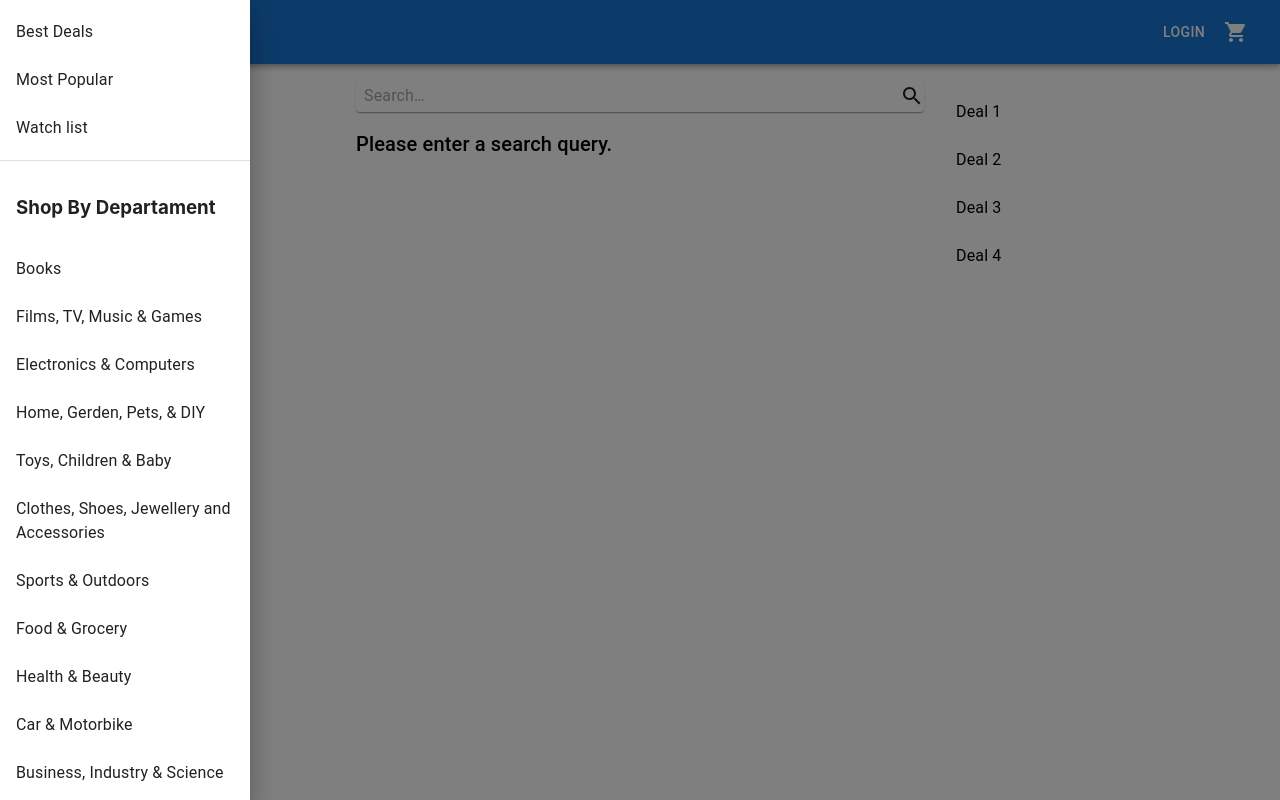
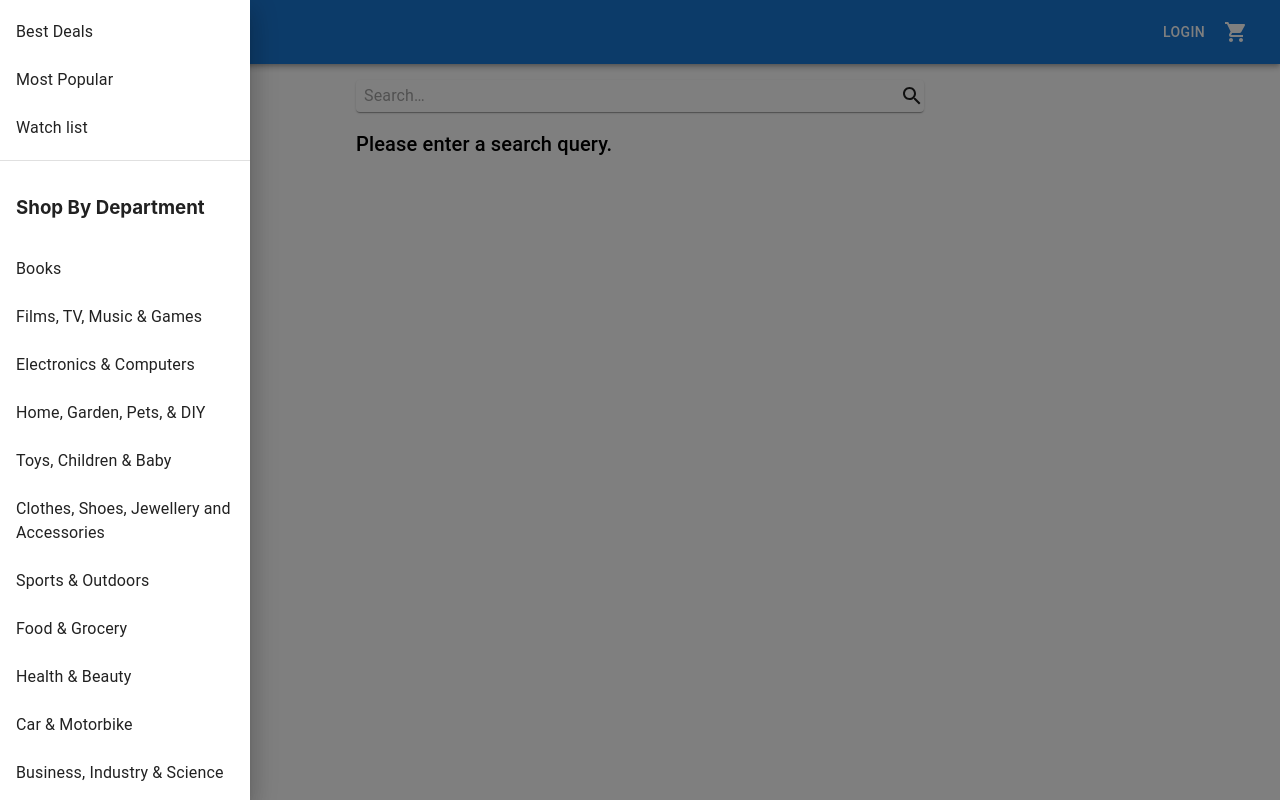
Before and after one commit to anikeee/BargainBuddy, a React (Create React App) app in the folder bargain-buddy/: page / in a window 1280 px wide. Both pictures are taken after a click on the button 36 px from the left and 32 px from the top of the page. Built offline with nearby package versions, Linux system fonts and the light colour scheme.

Commit message:
worked on mainContent

```diff
--- a/bargain-buddy/src/App.js
+++ b/bargain-buddy/src/App.js
@@ -2,7 +2,7 @@ import React, { useState } from 'react';
 import { Container, Grid } from '@mui/material';
 import Navbar from './components/Navbar';
 import SearchBar from './components/SearchBar';
-import TodayDeals from './components/TodayDeals';
+// import TodayDeals from './components/TodayDeals';
 import MainContent from './components/MainContent';
 
 function App() {
@@ -24,9 +24,7 @@ function App() {
                         <SearchBar onSearch={handleSearch} />
                         <MainContent searchQuery={searchQuery} />
                     </Grid>
-                    <Grid item xs={12} sm={3}>
-                        <TodayDeals />
-                    </Grid>
+
                 </Grid>
             </Container>
         </>
--- a/bargain-buddy/src/components/MainContent.js
+++ b/bargain-buddy/src/components/MainContent.js
@@ -95,27 +95,44 @@ const MainContent = ({ searchQuery }) => {
                 <Grid container spacing={2}>
                     {currentProducts.map((product, index) => (
                         <Grid item xs={12} sm={6} md={4} key={index}>
-                            <Card>
+                            <Card
+                                sx={{
+                                    height: "100%",
+                                    display: "flex",
+                                    flexDirection: "column",
+                                }}
+                            >
                                 <CardMedia
                                     component="img"
                                     height="140"
                                     image={product.img}
                                     alt={product.title}
                                 />
-                                <CardContent>
+                                <CardContent sx={{ flexGrow: 1 }}>
                                     <IconButton
                                         edge="end"
                                         color="inherit"
                                         onClick={() => toggleLovedItem(product)}
                                     >
-                                        <FavoriteIcon
-                                            sx={{ color: isLoved(product) ? "red" : "inherit" }}
-                                        />
+                                        <FavoriteIcon sx={{ color: isLoved(product) ? "red" : "inherit" }} />
                                     </IconButton>
-                                    <Typography gutterBottom variant="h5" component="div">
+                                    <Typography gutterBottom variant="h5" component="div" sx={{ color: "#007BFF" }}>
                                         {product.shop}
                                     </Typography>
-                                    <Typography gutterBottom variant="h6" component="div">
+                                    <Typography
+                                        gutterBottom
+                                        variant="h6"
+                                        component="div"
+                                        sx={{
+                                            display: "-webkit-box",
+                                            WebkitLineClamp: 2,
+                                            WebkitBoxOrient: "vertical",
+                                            overflow: "hidden",
+                                            textOverflow: "ellipsis",
+                                            cursor: "default",
+                                        }}
+                                        title={product.title}
+                                    >
                                         {product.title}
                                     </Typography>
                                     <Typography variant="body2" color="text.secondary">
--- a/bargain-buddy/src/components/Navbar.js
+++ b/bargain-buddy/src/components/Navbar.js
@@ -1,12 +1,12 @@
-import React from "react";
+import React, { useCallback, useState } from "react";
 import { AppBar, Toolbar, Typography, Box, IconButton } from "@mui/material";
 import MenuIcon from "@mui/icons-material/Menu";
 import LoginButton from "./LoginButton";
 import ShoppingCartIcon from "@mui/icons-material/ShoppingCart";
 import Sidebar from "./Sidebar";
 
-const Navbar = () => {
-  const [state, setState] = React.useState({
+const Navbar = ({ onDepartmentSearch }) => {
+  const [drawerState, setDrawerState] = useState({
     top: false,
     left: false,
     bottom: false,
@@ -21,7 +21,7 @@ const Navbar = () => {
       return;
     }
 
-    setState({ ...state, [anchor]: open });
+    setDrawerState({ ...drawerState, [anchor]: open });
   };
 
   return (
@@ -51,7 +51,12 @@ const Navbar = () => {
             </IconButton>
           </Toolbar>
         </AppBar>
-      <Sidebar state={state} setState={setState} toggleDrawer={toggleDrawer}></Sidebar>
+        <Sidebar
+            state={drawerState}
+            setState={setDrawerState}
+            toggleDrawer={toggleDrawer}
+            onDepartmentClick={onDepartmentSearch}
+        />
       </>
   );
 };
--- a/bargain-buddy/src/components/Sidebar.js
+++ b/bargain-buddy/src/components/Sidebar.js
@@ -6,12 +6,13 @@ import Divider from "@mui/material/Divider";
 import ListItem from "@mui/material/ListItem";
 import ListItemButton from "@mui/material/ListItemButton";
 import ListItemText from "@mui/material/ListItemText";
+import { fetchProductDataByDepartment } from "./categoryWiseData";
 
-const departaments = [
+const departments = [
   "Books",
   "Films, TV, Music & Games",
   "Electronics & Computers",
-  "Home, Gerden, Pets, & DIY",
+  "Home, Garden, Pets, & DIY",
   "Toys, Children & Baby",
   "Clothes, Shoes, Jewellery and Accessories",
   "Sports & Outdoors",
@@ -21,18 +22,25 @@ const departaments = [
   "Business, Industry & Science",
 ];
 
-export default function Sidebar({ state, setState, toggleDrawer }) {
+export default function Sidebar({
+                                  state,
+                                  setState,
+                                  toggleDrawer,
+                                  onDepartmentClick,
+                                }) {
   const list = (anchor) => (
       <Box
-      sx={{ width: anchor === "top" || anchor === "bottom" ? "auto" : 250 }}
+          sx={{
+            width: anchor === "top" || anchor === "bottom" ? "auto" : 250,
+          }}
           role="presentation"
-      onClick={toggleDrawer(anchor, false)}
-      onKeyDown={toggleDrawer(anchor, false)}
+          onClick={(event) => toggleDrawer(anchor, false)(event)}
+          onKeyDown={(event) => toggleDrawer(anchor, false)(event)}
       >
         <List>
           {["Best Deals", "Most Popular", "Watch list"].map((text, index) => (
               <ListItem key={text} disablePadding>
-            <ListItemButton>
+                <ListItemButton onClick={() => onDepartmentClick(text)}>
                   <ListItemText primary={text} />
                 </ListItemButton>
               </ListItem>
@@ -40,10 +48,18 @@ export default function Sidebar({ state, setState, toggleDrawer }) {
         </List>
         <Divider />
         <List>
-        <ListItem><h3>Shop By Departament</h3></ListItem>
-        {departaments.map((text, index) => (
+          <ListItem>
+            <h3>Shop By Department</h3>
+          </ListItem>
+          {departments.map((text, index) => (
               <ListItem key={text} disablePadding>
-            <ListItemButton>
+                <ListItemButton
+                    onClick={async () => {
+                      const data = await fetchProductDataByDepartment(text);
+                      onDepartmentClick(data);
+                      toggleDrawer("left", false)();
+                    }}
+                >
                   <ListItemText primary={text} />
                 </ListItemButton>
               </ListItem>
--- /dev/null
+++ b/bargain-buddy/src/components/categoryWiseData.js
@@ -0,0 +1,23 @@
+import axios from "axios";
+
+const fetchProductDataByDepartment = async (department) => {
+    const options = {
+        method: "GET",
+        url: "https://pricer.p.rapidapi.com/str",
+        params: { q: department },
+        headers: {
+            "X-RapidAPI-Key": "6e3bc1d031msh5140980f27995c8p1559e5jsn6a707fc97c99",
+            "X-RapidAPI-Host": "pricer.p.rapidapi.com",
+        },
+    };
+
+    try {
+        const response = await axios.request(options);
+        return response.data;
+    } catch (error) {
+        console.error(error);
+        return null;
+    }
+};
+
+export { fetchProductDataByDepartment };
```
Lines whose indentation alone changed are shown as unchanged.
